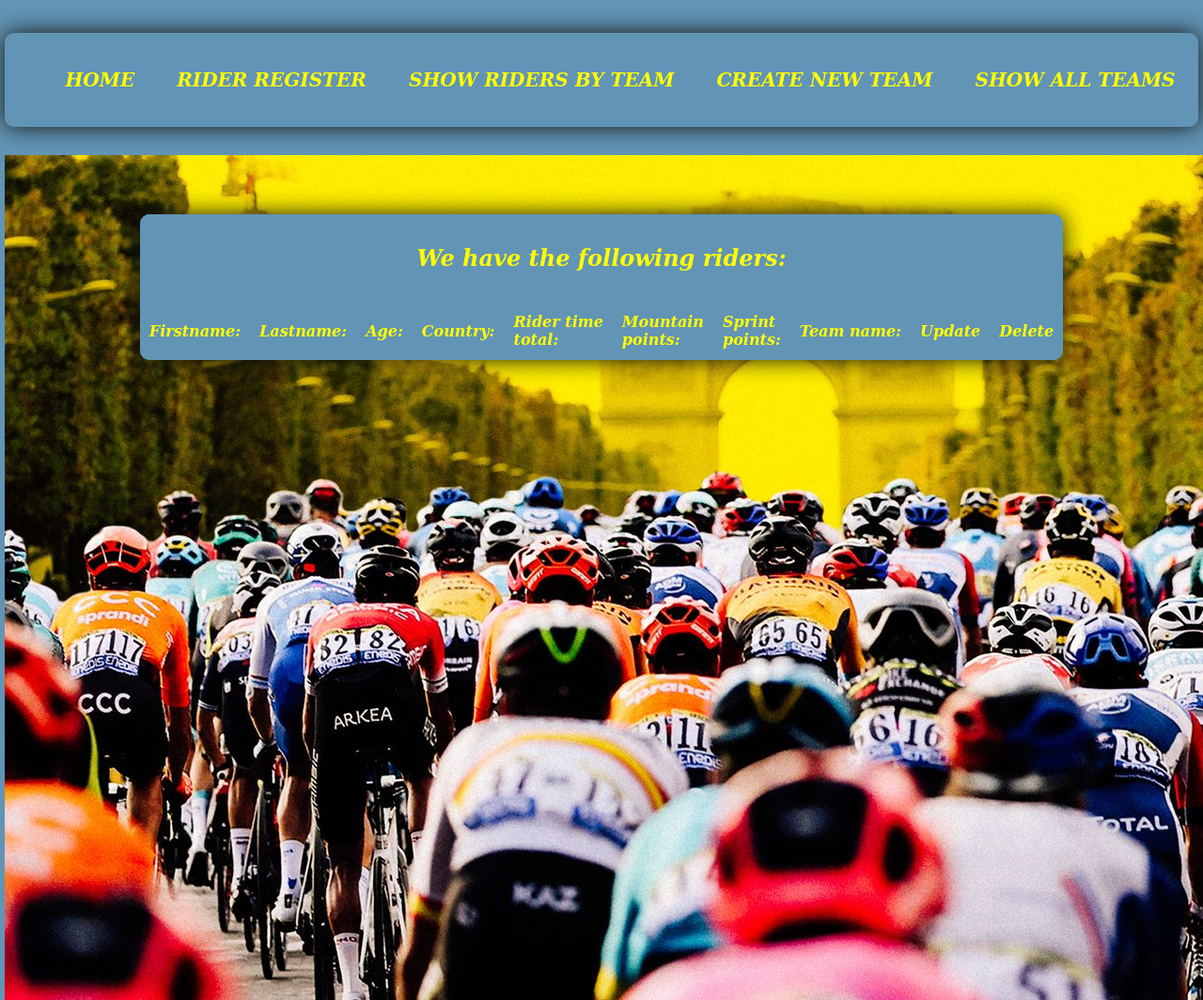
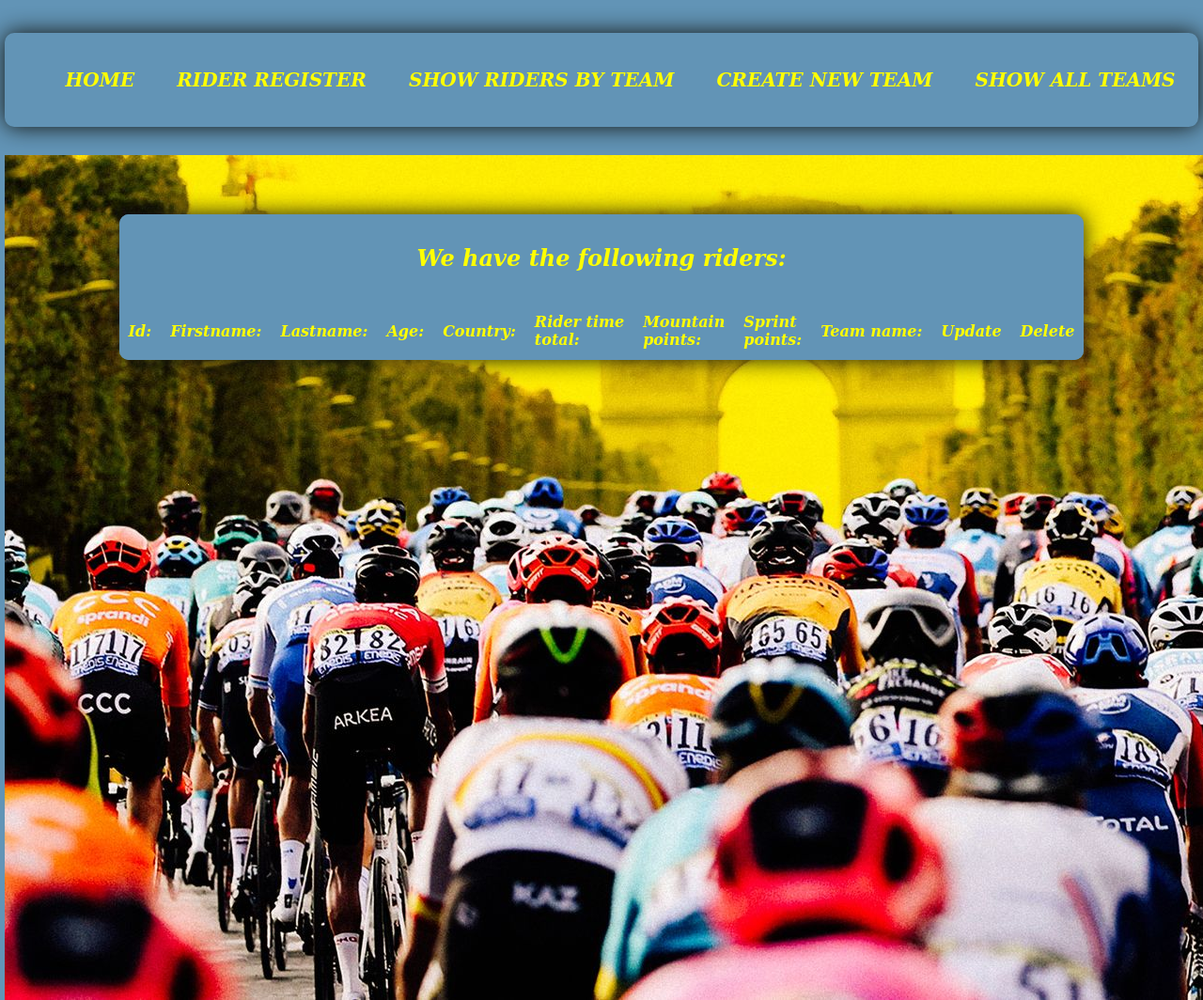
Before and after one commit to vitaliy-serdyukov/TourDeFrance-frontend, a website built with Parcel: page templates/rider/show-riders.html in a window 1280 px wide. Shown: the top 1064 px of the page at 94% size. Built offline with nearby package versions, Linux system fonts and the light colour scheme.

Commit message:
small bug fix

```diff
--- a/js/rider/show-riders.js
+++ b/js/rider/show-riders.js
@@ -83,6 +83,7 @@ function addRow(rider) {
     inpMountainPoints.value = rider.mountainPoints;
     inpSprintPoints.value = rider.sprintPoints;
 
+
     pbSubmitUpdate.onclick = async function () {
       rider.firstName = inpFirstName.value;
       rider.lastName = inpLastName.value;
--- a/templates/rider/show-riders.html
+++ b/templates/rider/show-riders.html
@@ -45,6 +45,7 @@
             <th style="text-align: center" colspan="11"><h2>We have the following riders:</h2></th>
           </tr>
           <tr>
+            <th>Id:</th>
             <th>Firstname:</th>
             <th>Lastname:</th>
             <th>Age:</th>
```
